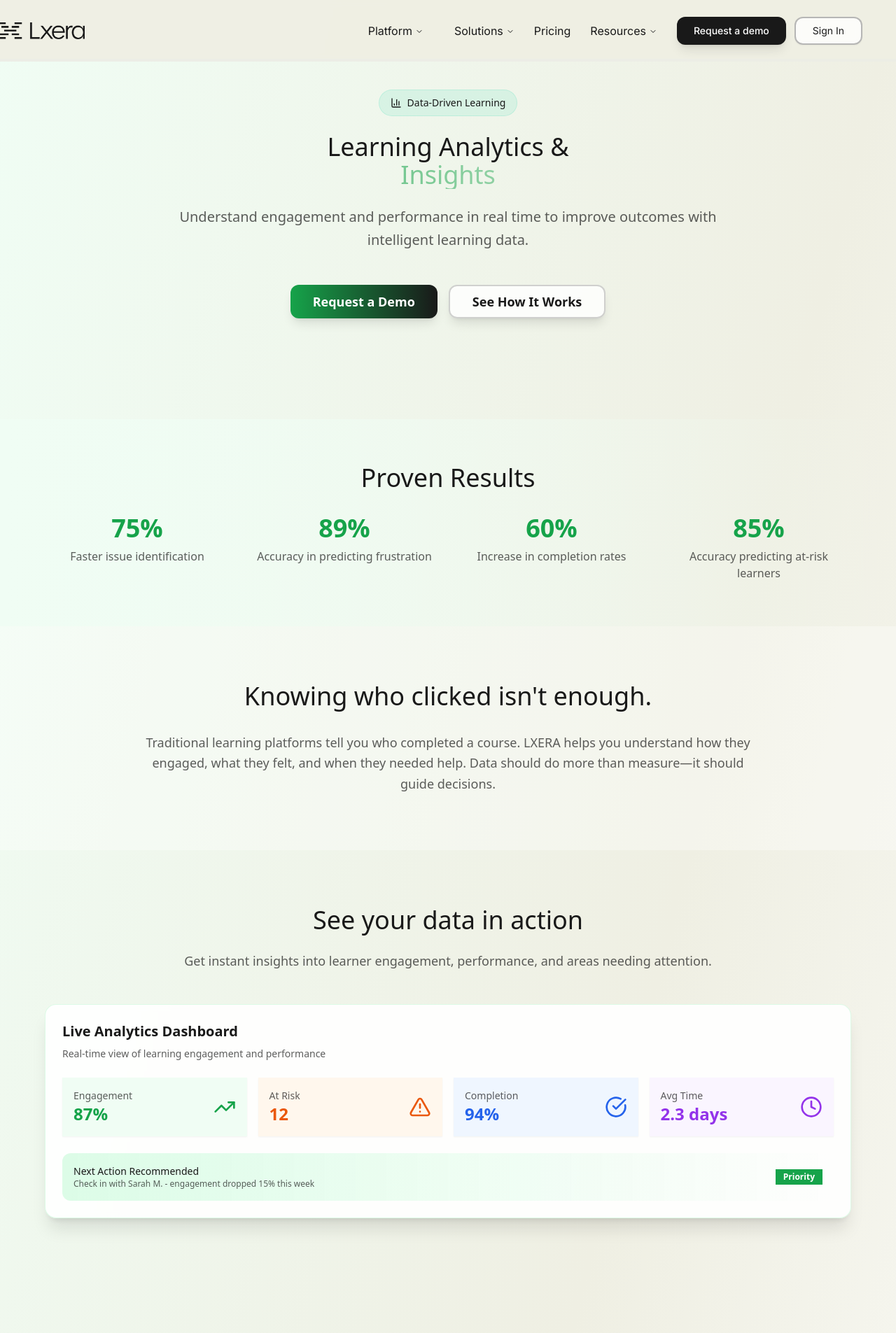
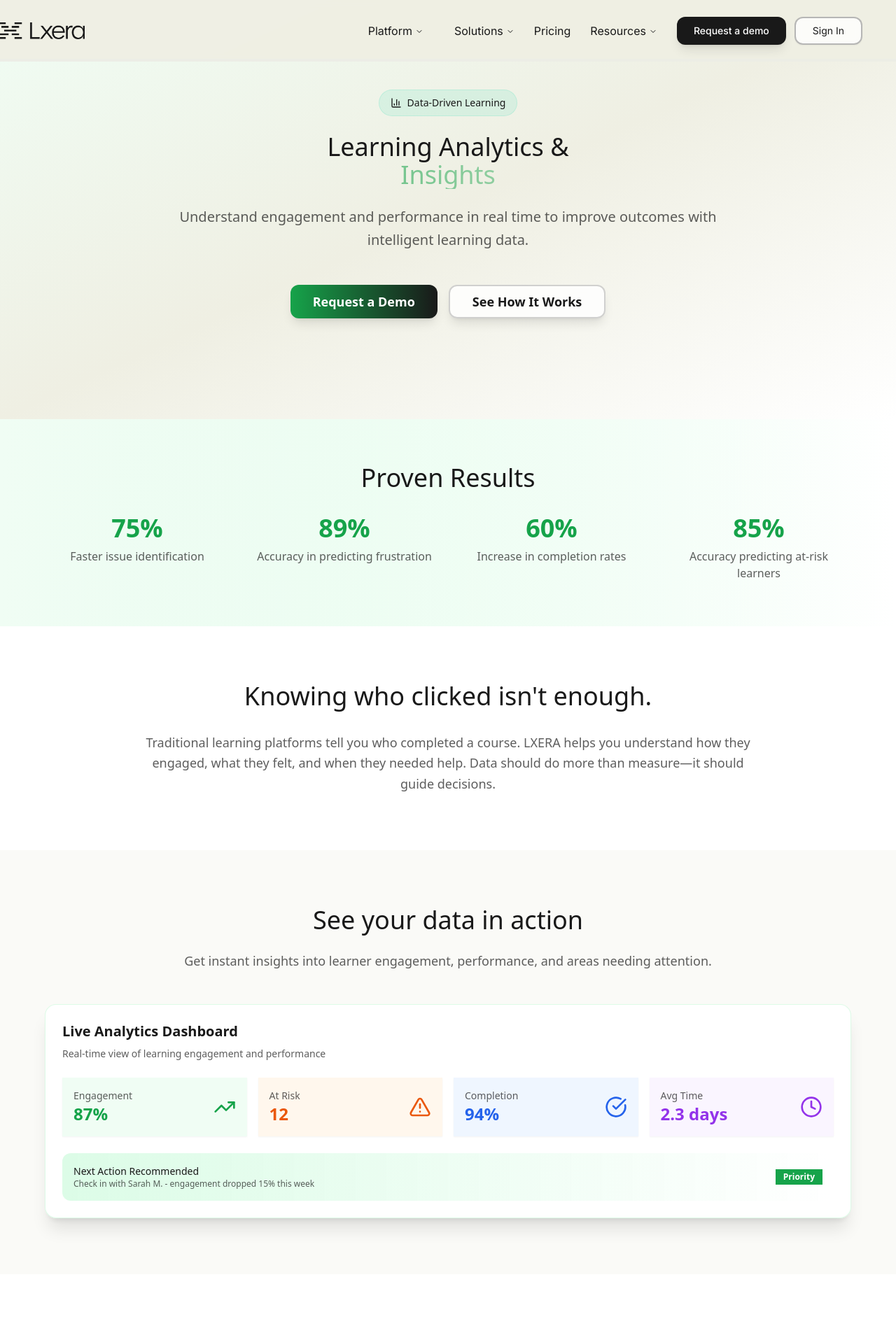
Before and after one commit to kkarakas-lxera/lxera-vision-platform, a React (Vite) app: page /solutions/learning-analytics-insights in a window 1280 px wide. Shown: the top 1905 px of the page at 70% size. Built offline with nearby package versions, Linux system fonts and the light colour scheme.

Commit message:
Enhance section separation on Learning Analytics page
Considered using different background colors to improve section separation on the Learning Analytics & Insights page.

```diff
--- a/src/pages/solutions/LearningAnalytics.tsx
+++ b/src/pages/solutions/LearningAnalytics.tsx
@@ -62,7 +62,7 @@ const LearningAnalytics = () => {
   ];
 
   return (
-    <div className="min-h-screen bg-gradient-to-br from-green-50 via-smart-beige to-emerald-50">
+    <div className="min-h-screen">
       <SEO
         title="Learning Analytics & Insights - LXERA"
         description="Understand engagement and performance in real time to improve outcomes with intelligent learning data."
@@ -70,11 +70,18 @@ const LearningAnalytics = () => {
       />
       <Navigation />
 
-      <HeroSection />
-      <MetricsSection />
+      {/* Hero Section - Light background */}
+      <div className="bg-gradient-to-br from-green-50 via-smart-beige to-emerald-50">
+        <HeroSection />
+      </div>
 
-      {/* The Challenge Section */}
-      <section className="py-20 px-6 lg:px-12 bg-white/30">
+      {/* Metrics Section - Green accent background */}
+      <div className="bg-gradient-to-r from-green-100 to-emerald-100">
+        <MetricsSection />
+      </div>
+
+      {/* The Challenge Section - White background */}
+      <section className="py-20 px-6 lg:px-12 bg-white">
         <div className="max-w-6xl mx-auto text-center">
           <h2 className="text-3xl lg:text-4xl font-medium text-business-black mb-8">
             Knowing who clicked isn't enough.
@@ -85,8 +92,8 @@ const LearningAnalytics = () => {
         </div>
       </section>
 
-      {/* Dashboard Preview Section */}
-      <section className="py-20 px-6 lg:px-12">
+      {/* Dashboard Preview Section - Light beige background */}
+      <section className="py-20 px-6 lg:px-12 bg-smart-beige/30">
         <div className="max-w-6xl mx-auto">
           <div className="text-center mb-12">
             <h2 className="text-3xl lg:text-4xl font-medium text-business-black mb-6">
@@ -113,8 +120,8 @@ const LearningAnalytics = () => {
         </div>
       </section>
 
-      {/* Core Features Section */}
-      <section className="py-20 px-6 lg:px-12">
+      {/* Core Features Section - White background */}
+      <section className="py-20 px-6 lg:px-12 bg-white">
         <div className="max-w-6xl mx-auto">
           <div className="text-center mb-16">
             <h2 className="text-3xl lg:text-4xl font-medium text-business-black mb-6">
@@ -125,8 +132,8 @@ const LearningAnalytics = () => {
         </div>
       </section>
 
-      {/* Feature Comparison Section */}
-      <section className="py-20 px-6 lg:px-12 bg-white/30">
+      {/* Feature Comparison Section - Light gray background */}
+      <section className="py-20 px-6 lg:px-12 bg-gray-50">
         <div className="max-w-6xl mx-auto">
           <div className="text-center mb-12">
             <h2 className="text-3xl lg:text-4xl font-medium text-business-black mb-6">
@@ -140,8 +147,8 @@ const LearningAnalytics = () => {
         </div>
       </section>
 
-      {/* Industry Use Cases */}
-      <section className="py-20 px-6 lg:px-12">
+      {/* Industry Use Cases - White background */}
+      <section className="py-20 px-6 lg:px-12 bg-white">
         <div className="max-w-6xl mx-auto">
           <div className="text-center mb-12">
             <h2 className="text-3xl lg:text-4xl font-medium text-business-black mb-6">
@@ -155,8 +162,8 @@ const LearningAnalytics = () => {
         </div>
       </section>
 
-      {/* What You Gain Section */}
-      <section className="py-20 px-6 lg:px-12 bg-gradient-to-r from-smart-beige/20 to-future-green/10">
+      {/* What You Gain Section - Light beige background */}
+      <section className="py-20 px-6 lg:px-12 bg-gradient-to-r from-smart-beige/40 to-future-green/20">
         <div className="max-w-6xl mx-auto text-center">
           <h2 className="text-3xl lg:text-4xl font-medium text-business-black mb-8">
             Clear visibility. Smarter decisions.
@@ -167,7 +174,11 @@ const LearningAnalytics = () => {
         </div>
       </section>
 
-      <CTASection />
+      {/* CTA Section - Green gradient background */}
+      <div className="bg-gradient-to-br from-green-500 to-emerald-500">
+        <CTASection />
+      </div>
+
       <Footer />
     </div>
   );
```
